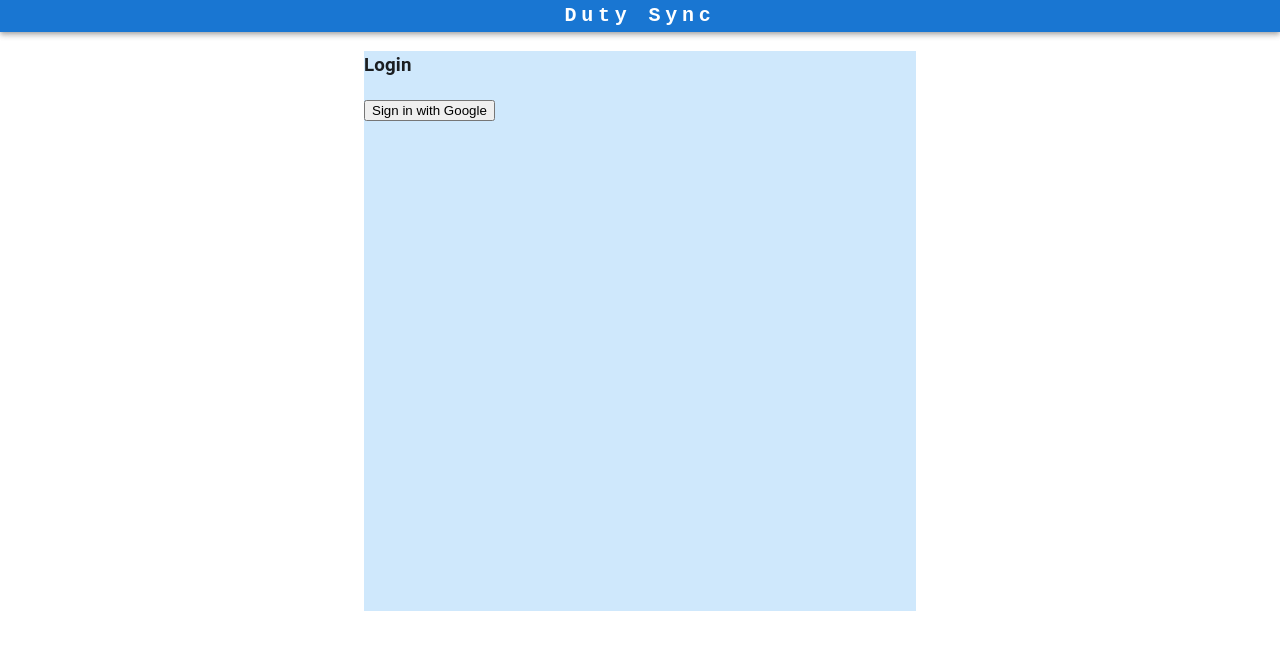
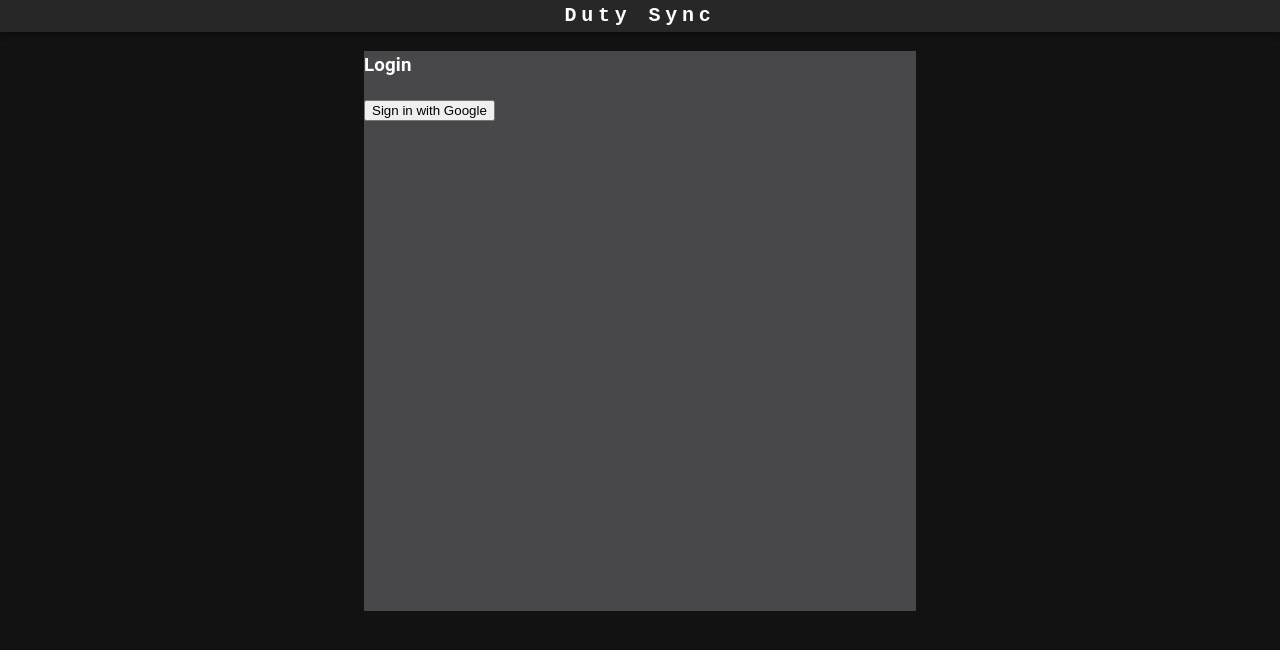
Before and after one commit to Ashutoshjadhav3311/DutySync, a React (Create React App) app: page / in a window 1280 px wide. Shown: the top 650 px of the page. Built offline with nearby package versions, Linux system fonts and the light colour scheme; no server answers.

Commit message:
Google Auth implemented Dark

```diff
--- a/src/Login.js
+++ b/src/Login.js
@@ -7,7 +7,15 @@ import Box from '@mui/material/Box';
 import Container from '@mui/material/Container';
 import AppBar from '@mui/material/AppBar';
 import Typography from '@mui/material/Typography';
+import IconButton from '@mui/material/IconButton';
+import { useTheme, ThemeProvider, createTheme } from '@mui/material/styles';
 function Login(){
+
+    const darkTheme = createTheme({
+        palette: {
+          mode: 'dark',
+        },
+      });
 
     const [ user, setUser ] = useState([]);
     const [ profile, setProfile ] = useState(null);
@@ -45,7 +53,7 @@ function Login(){
 
         console.log(profile);};
     return (
-       <div>
+       <div><ThemeProvider theme={darkTheme}>
  <AppBar position="static">    <Typography
             variant="h6"
             noWrap
@@ -71,7 +79,7 @@ function Login(){
 </AppBar>
             <CssBaseline />
       <Container maxWidth="sm">
-        <Box component="section" sx={{ bgcolor: '#cfe8fc', height: '70vh',justifyContent: 'center' }} >
+        <Box component="section" sx={{ bgcolor: '#48484a', height: '70vh' }} >
 
 
            <h3>Login </h3>
@@ -89,7 +97,7 @@ function Login(){
                 <button onClick={() => login()}>Sign in with Google  </button>
             )}</Box>
       </Container>
-
+      </ThemeProvider>
         </div>
     );
 
```
